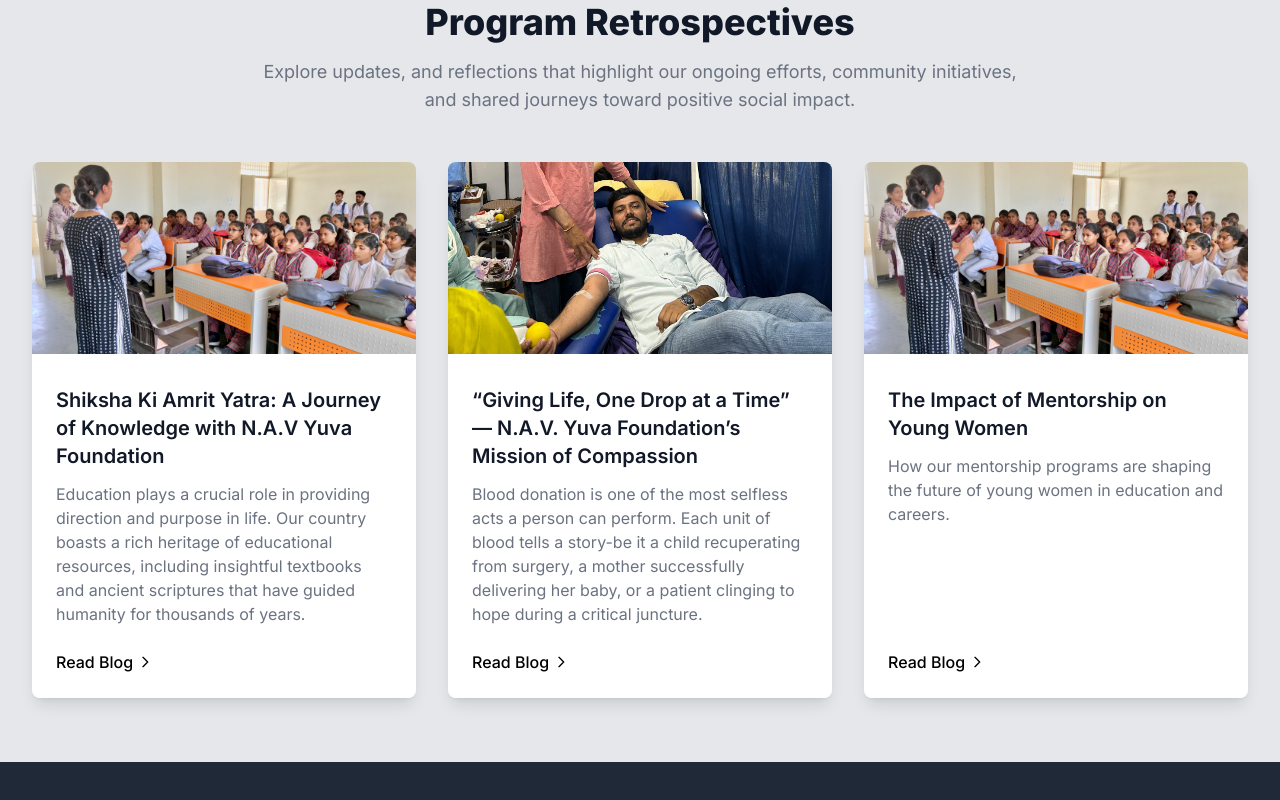
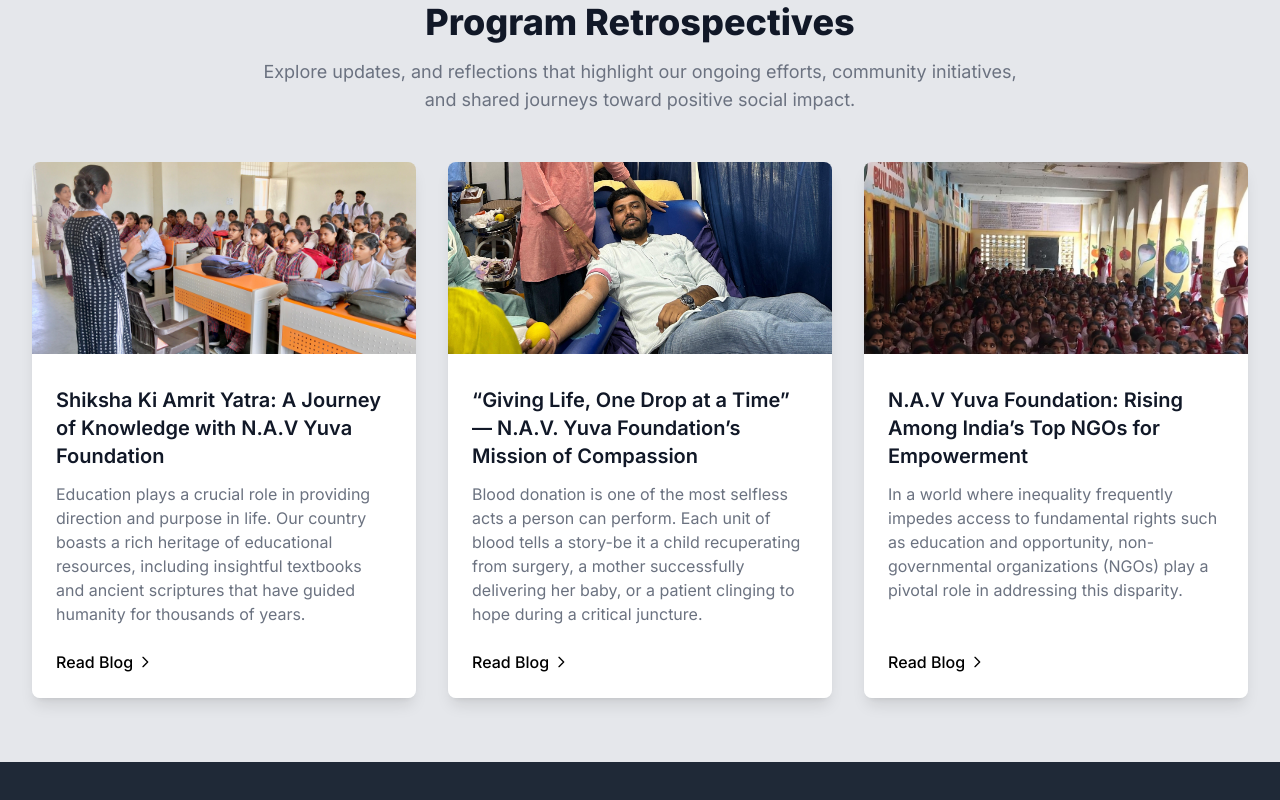
Before and after one commit to shera-bhai/nav_yuva, a Next.js app: page /blogs in a window 1280 px wide. Shown: the part 698-1498 px from the top of the page. Built offline with nearby package versions, Linux system fonts and the light colour scheme.

Commit message:
Update - 07/05/25

```diff
--- a/src/app/blogs/client.jsx
+++ b/src/app/blogs/client.jsx
@@ -38,11 +38,11 @@
     },
     {
       id: 3,
-      title: 'The Impact of Mentorship on Young Women',
-      excerpt: 'How our mentorship programs are shaping the future of young women in education and careers.',
-      image: '/assets/programs/education_initiative/career_counselling.jpg',
+      title: 'N.A.V Yuva Foundation: Rising Among India’s Top NGOs for Empowerment',
+      excerpt: 'In a world where inequality frequently impedes access to fundamental rights such as education and opportunity, non-governmental organizations (NGOs) play a pivotal role in addressing this disparity.',
+      image: '/assets/blogs/top_ngo.png',
       date: 'August 5, 2023',
-      slug: 'impact-of-mentorship-young-women',
+      slug: 'https://beeblogs.medium.com/n-a-v-yuva-foundation-rising-among-indias-top-ngos-for-empowerment-b2a4e49cc82b',
     },
   ];
 
--- a/src/app/components/sections/TestimonialSlider.jsx
+++ b/src/app/components/sections/TestimonialSlider.jsx
@@ -34,7 +34,7 @@
   useEffect(() => {
     const interval = setInterval(() => {
       setCurrentIndex((prevIndex) => (prevIndex + 1) % testimonials.length);
-    }, 6000);
+    }, 10000);
     return () => clearInterval(interval);
   }, [testimonials.length]);
 
```
Also changed, not shown: public/assets/blogs/top_ngo.png (added).
